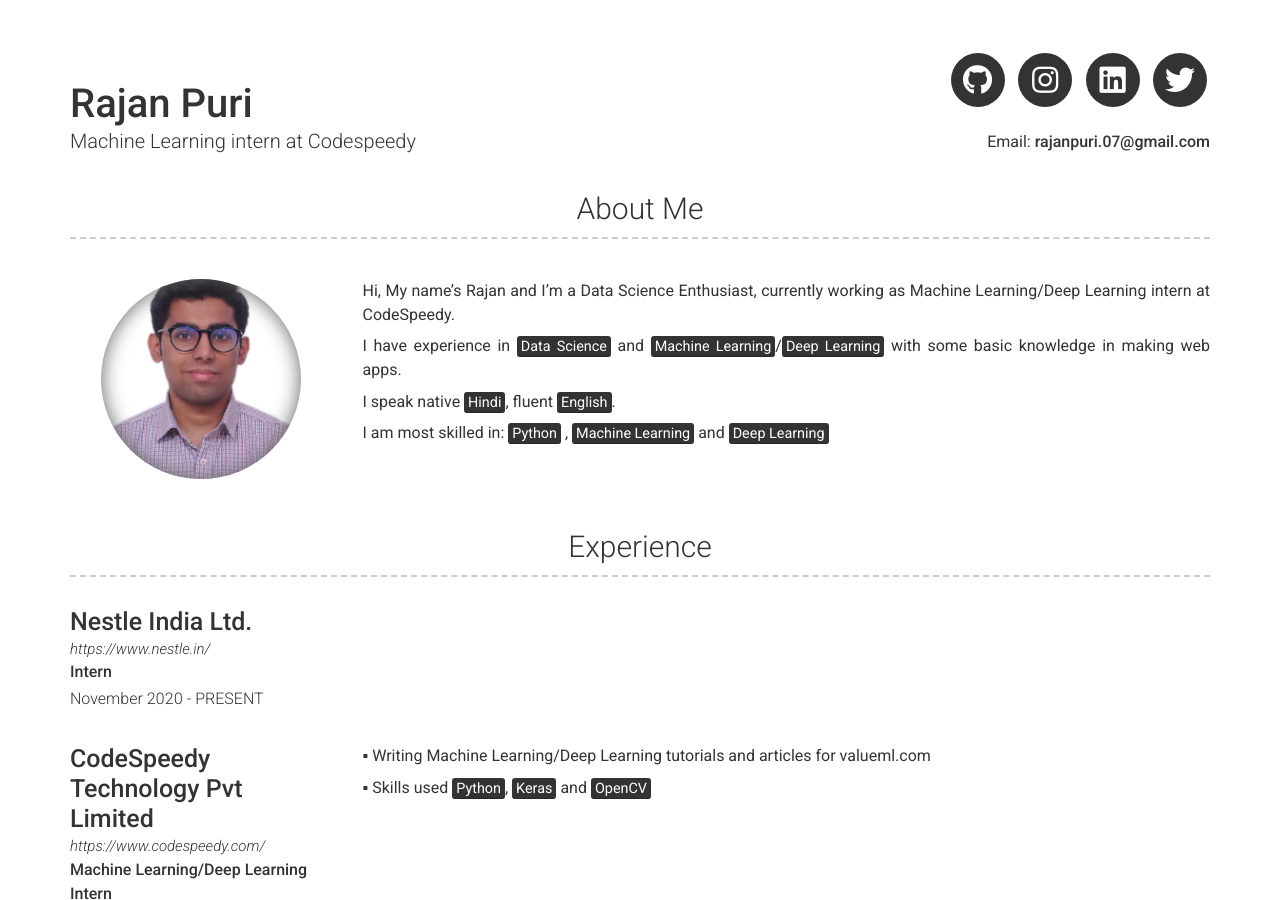
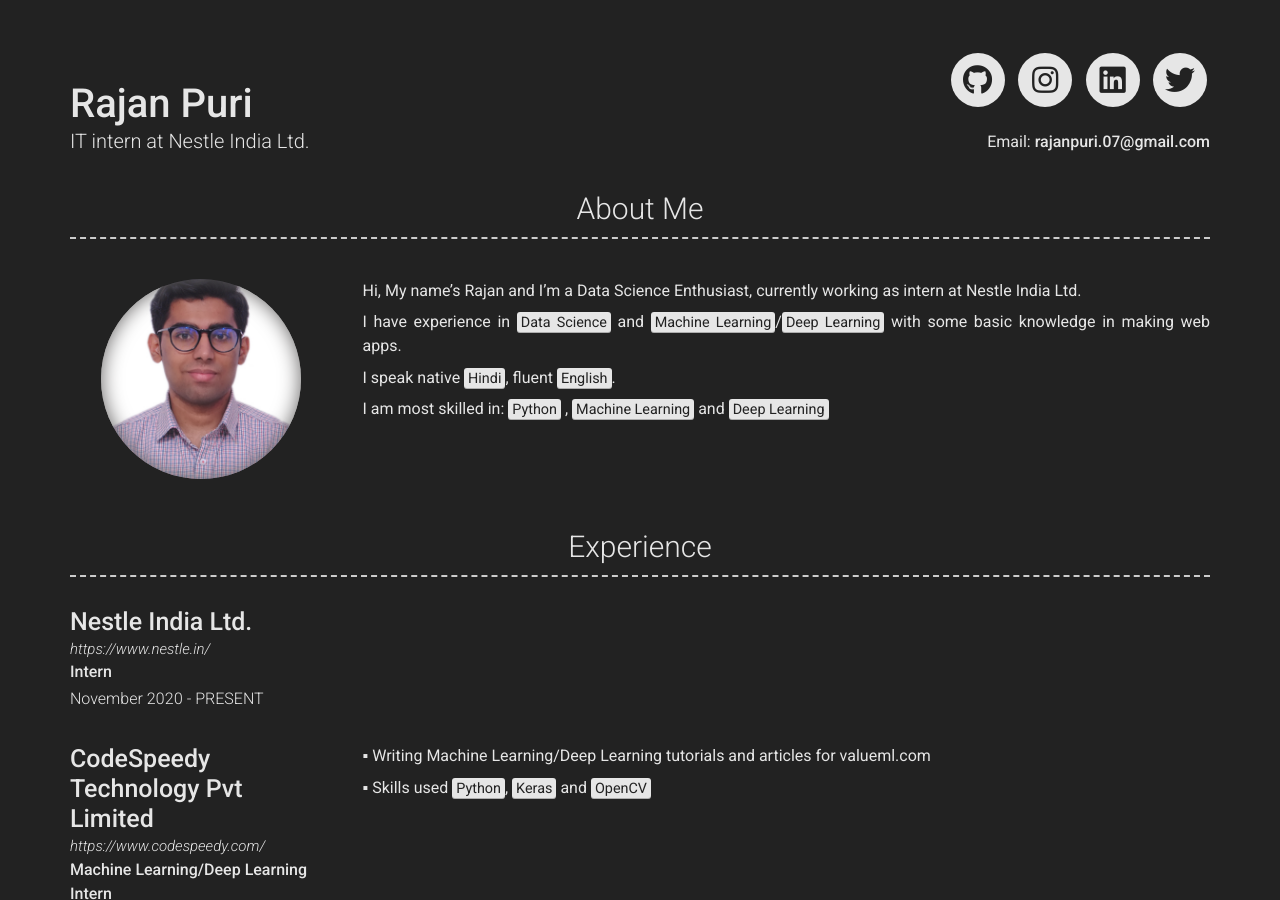
Before and after one commit to rjn01/rjn01.github.io, a Jekyll site: the page built from index.md, in a window 1280 px wide and 900 px high. Built offline with Jekyll 4.4.1, drawn with Linux system fonts in a browser that asks for light colours; nearby versions of some CDN libraries.

Commit message:
Update _config.yml

```diff
--- a/_config.yml
+++ b/_config.yml
@@ -4,12 +4,12 @@ favicon: images/favicon.ico
 
 # Personal info
 name: Rajan Puri
-title: Machine Learning intern at Codespeedy
+title: IT intern at Nestle India Ltd.
 email: rajanpuri.07@gmail.com
 # website: www.github.com/sproogen/resume-theme
 
 # Dark Mode (true/false/never)
-darkmode: false
+darkmode: true
 
 # Social links
 twitter_username: RJN_01
@@ -21,7 +21,7 @@ linkedin_username: -rajan-puri
 # about_title: About Me
 about_profile_image: images/profile.JPG
 about_content: | # this will include new lines to allow paragraphs
- Hi, My name's Rajan and I'm a Data Science Enthusiast, currently working as Machine Learning/Deep Learning intern at CodeSpeedy.
+ Hi, My name's Rajan and I'm a Data Science Enthusiast, currently working as intern at Nestle India Ltd.
 
  I have experience in <mark>Data Science</mark> and <mark>Machine Learning</mark>/<mark>Deep Learning</mark> with some basic knowledge in making web apps.
 
```
